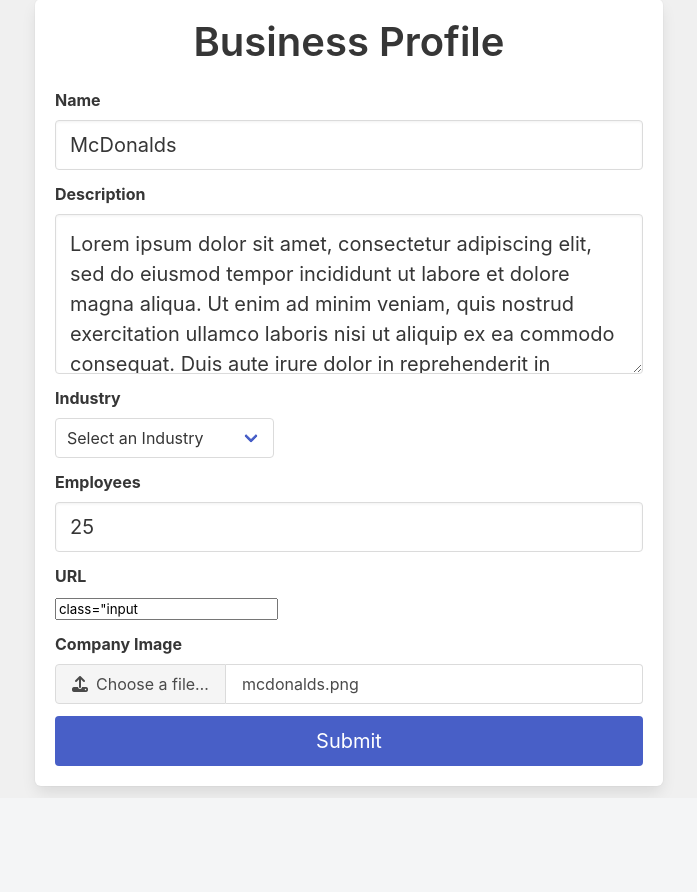
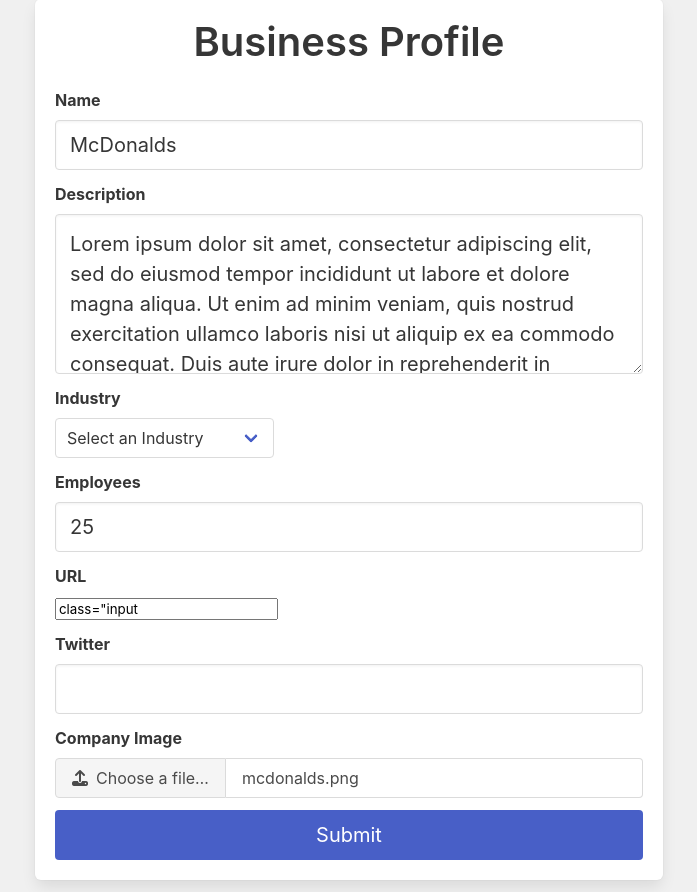
Before and after one commit to andrebhu/Acquisite, a Flask app: page /edit/1 in a window 1280 px wide. Shown: the part 77-969 px from the top of the page, without its empty margins (291-988 px from the left). Before the commit the page ends 874 px from the top, so only its background shows below. Run offline with Flask 2, Linux system fonts and the light colour scheme; a user stored in the database is signed in; data comes from the database, SQL or seed files in the repository; both versions use the stored data as it was after the commit; some libraries are stand-ins or nearby versions.

Commit message:
Add twitter param

```diff
--- a/src/app.py
+++ b/src/app.py
@@ -26,7 +26,6 @@ db.init_app(app)
 with app.app_context():
     db.create_all()
     add_data(db)
-
 
 
 
@@ -175,6 +174,11 @@ def create():
             industry = request.form['industry'].strip()
             employees = request.form['employees'].strip()
             url = request.form['url'].strip()
+            twitter = request.form['twitter'].strip()
+
+            # Filter out the '@'
+            if twitter[0] == '@':
+                twitter = twitter[1:]
 
             # File uploading
             if 'file' not in request.files:
@@ -194,7 +198,8 @@ def create():
                 size=employees,
                 url=url,
                 owner=user,
-                image=filename
+                image=filename,
+                twitter=twitter
             )
 
             db.session.add(business)
@@ -271,6 +276,11 @@ def edit(business_id):
                 business.industry = request.form.get('industry')
                 business.size = int(request.form['employees'].strip())
                 business.url = request.form['url'].strip()
+                twitter = request.form['twitter'].strip()
+
+                if twitter[0] == '@':
+                    twitter = twitter[1:]
+                business.twitter = twitter
 
                 # File uploading
                 if 'file' in request.files:
--- a/src/templates/edit_business.html
+++ b/src/templates/edit_business.html
@@ -25,15 +25,15 @@
                     <label class="label">Industry</label>
                     <div class="control">
                         <span class="select">
-                            <select name="industry">
-                                <option selected="true" disabled="disabled">Select an Industry</option>
-                                <option value="food service" name="industry">Food Service</option>
-                                <option value="hospitality" name="industry">Hospitality</option>
-                                <option value="construction" name="industry">Construction</option>
-                                <option value="liquor store" name="industry">Liquor Store</option>
-                                <option value="gas station" name="industry">Gas Station</option>
-                                <option value="storage" name="industry">Storage</option>
-                                <option value="repair & maintenance" name="industry">Repair & Maintenance</option>
+                            <select name="industry" required>
+                                <option value="" selected="true" disabled="disabled">Select an Industry</option>
+                                <option value="food service">Food Service</option>
+                                <option value="hospitality">Hospitality</option>
+                                <option value="construction">Construction</option>
+                                <option value="liquor store">Liquor Store</option>
+                                <option value="gas station">Gas Station</option>
+                                <option value="storage">Storage</option>
+                                <option value="repair & maintenance">Repair & Maintenance</option>
                             </select>
                         </span>
                     </div>
@@ -50,6 +50,13 @@
                     <div class="control">
                         <label class="label">URL</label>
                         <input type="text" value={{ business.url }} class="input is-medium" name="url">
+                    </div>
+                </div>
+
+                <div class="field">
+                    <div class="control">
+                        <label class="label">Twitter</label>
+                        <input type="text" name="twitter" class="input is-medium" value={{ business.twitter }}>
                     </div>
                 </div>
 
```
Also changed, not shown: src/templates/create_business.html (+7 -0 lines), src/site.db.
